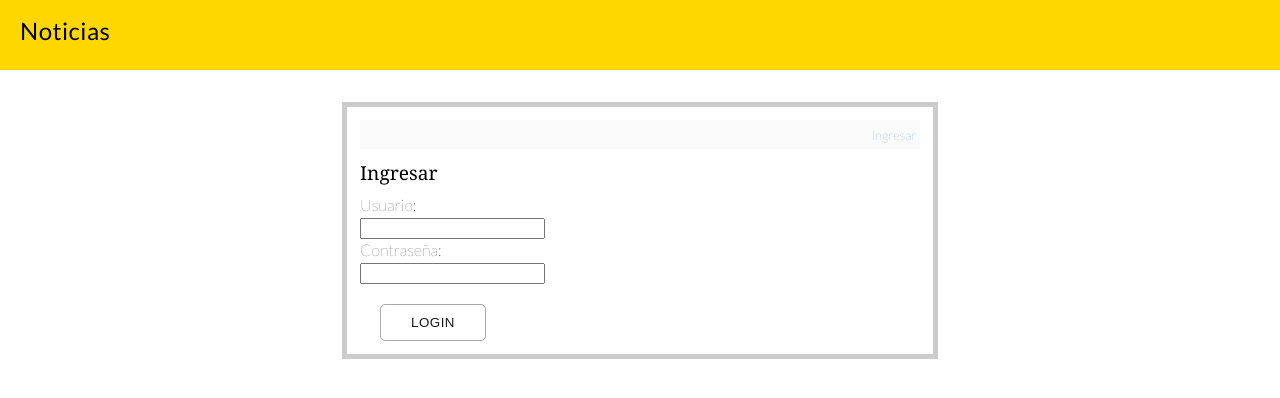
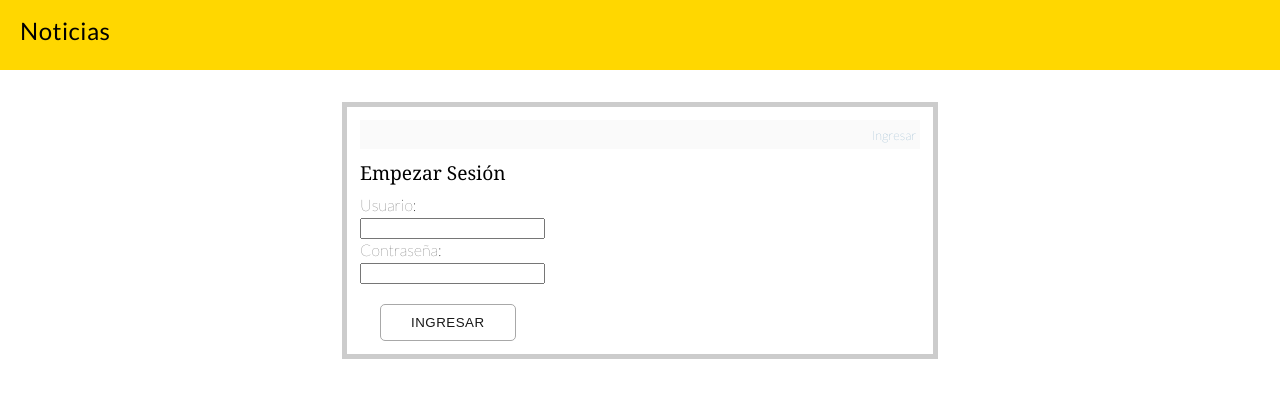
Before and after one commit to cmartinezacha/Panahuecos, a Flask app: page /login in a window 1280 px wide. Shown: the top 398 px of the page. Run offline with Flask 2, Linux system fonts and the light colour scheme; some libraries are stand-ins or nearby versions.

Commit message:
arregla la pagina de login

```diff
--- a/templates/login.html
+++ b/templates/login.html
@@ -12,7 +12,7 @@
       <h3 class="titulo">Noticias</h3>
       {% extends "layout.html" %}
       {% block body %}
-        <h2 class="ingresar">Ingresar</h2>
+        <h2 class="ingresar">Empezar Sesión</h2>
         {% if error %}<p class=error><strong>Error:</strong> {{ error }}{% endif %}
         <form  action="{{ url_for('login') }}" method=post>
           <dl>
@@ -20,7 +20,7 @@
             <dd><input type=text name=username>
             <dt>Contraseña:
             <dd class="passcode"><input type=password name=password>
-            <dd><input type=submit value=Login class="btn">
+            <dd><input type=submit value="Ingresar" class="btn">
           </dl>
         </form>
       {% endblock %}
```
